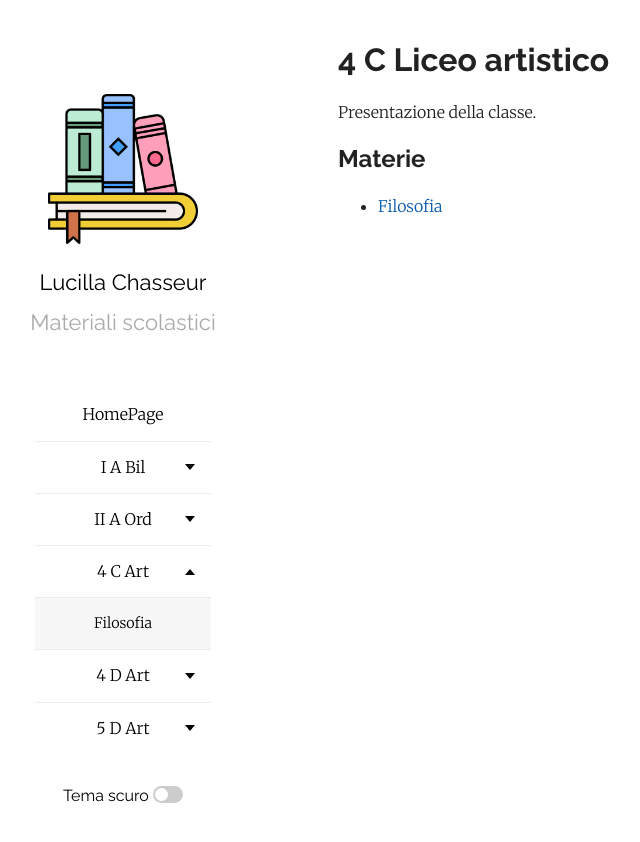
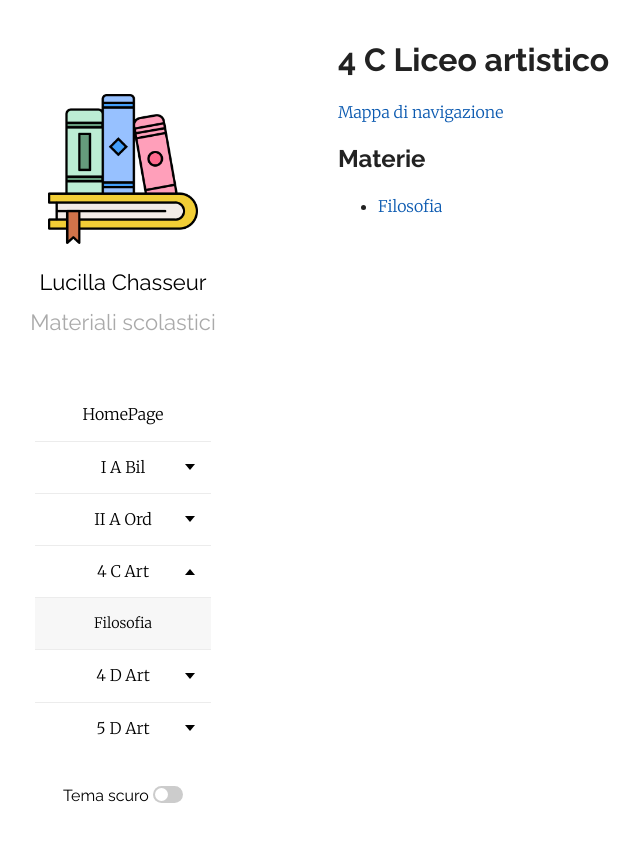
Before and after one commit to efemeridi/efemeridi.github.io, a Jekyll site: the page built from 4c_art.md, in a window 1280 px wide. Shown: the top 842 px of the page, without its empty margins (62-702 px from the left). Built offline with Jekyll 4.4.1, drawn with Linux system fonts in a browser that asks for light colours; our own code applies the rules of GitHub Pages for plain Markdown files.

Commit message:
Add navigation map link to 4C Liceo artistico
Added navigation map link to initial work document.

```diff
--- a/4c_art.md
+++ b/4c_art.md
@@ -3,7 +3,7 @@ layout: page
 ---
 # 4 C Liceo artistico
 
-Presentazione della classe.
+[Mappa di navigazione](materiali/4_C_art/PROVA_D_OPERA_INIZIALE/PROVA_D_OPERA_INIZIALE_ARTISTICO_studenti_4_C.pdf)
 
 ## Materie
 
```
